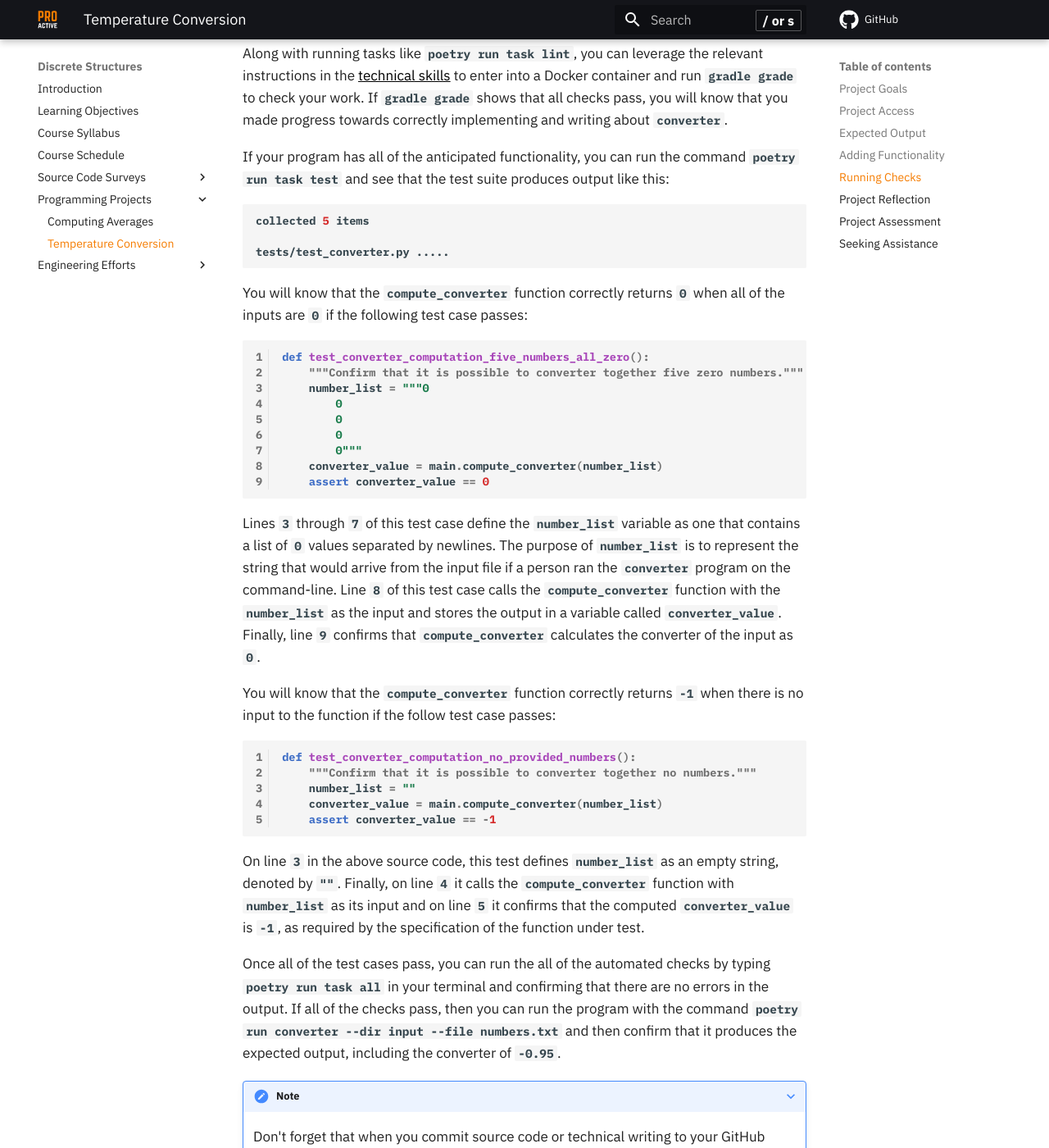
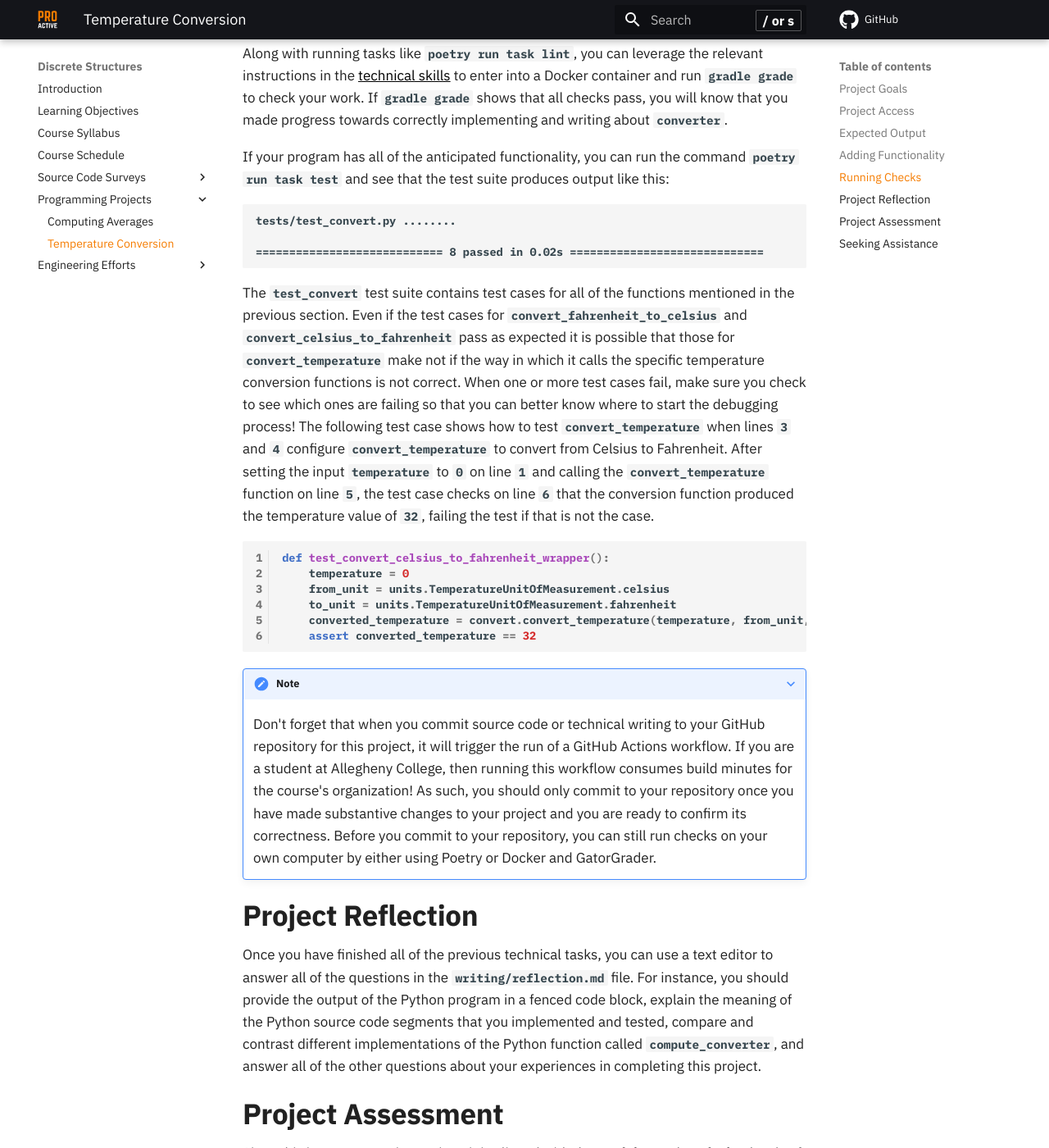
Before and after one commit to ProactiveProgrammers/www.proactiveprogrammers.com, an MkDocs documentation site: the page built from docs/discrete-structures/programming-projects/temperature-conversion.md, in a window 1280 px wide and 1400 px high, scrolled down 3584 px. Shown: the whole window at 82% size. Built offline with MkDocs 1.6.1 and Material for MkDocs 9.7.7, drawn with Linux system fonts in a browser that asks for light colours; comment, search, counter and statistics services are not loaded.

Commit message:
feat: Add the test case content to temperature-conversion.

````diff
--- a/docs/discrete-structures/programming-projects/temperature-conversion.md
+++ b/docs/discrete-structures/programming-projects/temperature-conversion.md
@@ -172,57 +172,34 @@ If your program has all of the anticipated functionality, you can run the
 command `poetry run task test` and see that the test suite produces output like
 this:
 
-```shell
-collected 5 items
+```
+tests/test_convert.py ........
 
-tests/test_converter.py .....
+============================ 8 passed in 0.02s =============================
 ```
 
-You will know that the `compute_converter` function correctly returns `0` when all
-of the inputs are `0` if the following test case passes:
+The `test_convert` test suite contains test cases for all of the functions
+mentioned in the previous section. Even if the test cases for
+`convert_fahrenheit_to_celsius` and `convert_celsius_to_fahrenheit` pass as
+expected it is possible that those for `convert_temperature` make not if the way
+in which it calls the specific temperature conversion functions is not correct.
+When one or more test cases fail, make sure you check to see which ones are
+failing so that you can better know where to start the debugging process! The
+following test case shows how to test `convert_temperature` when lines `3` and
+`4` configure `convert_temperature` to convert from Celsius to Fahrenheit. After
+setting the input `temperature` to `0` on line `1` and calling the
+`convert_temperature` function on line `5`, the test case checks on line `6`
+that the conversion function produced the temperature value of `32`, failing the
+test if that is not the case.
 
 ```python linenums="1"
-def test_converter_computation_five_numbers_all_zero():
-    """Confirm that it is possible to converter together five zero numbers."""
-    number_list = """0
-        0
-        0
-        0
-        0"""
-    converter_value = main.compute_converter(number_list)
-    assert converter_value == 0
+def test_convert_celsius_to_fahrenheit_wrapper():
+    temperature = 0
+    from_unit = units.TemperatureUnitOfMeasurement.celsius
+    to_unit = units.TemperatureUnitOfMeasurement.fahrenheit
+    converted_temperature = convert.convert_temperature(temperature, from_unit, to_unit)
+    assert converted_temperature == 32
 ```
-
-Lines `3` through `7` of this test case define the `number_list` variable as one
-that contains a list of `0` values separated by newlines. The purpose of
-`number_list` is to represent the string that would arrive from the input file
-if a person ran the `converter` program on the command-line. Line `8` of this test
-case calls the `compute_converter` function with the `number_list` as the input
-and stores the output in a variable called `converter_value`. Finally, line `9`
-confirms that `compute_converter` calculates the converter of the input as `0`.
-
-You will know that the `compute_converter` function correctly returns `-1` when
-there is no input to the function if the follow test case passes:
-
-```python linenums="1"
-def test_converter_computation_no_provided_numbers():
-    """Confirm that it is possible to converter together no numbers."""
-    number_list = ""
-    converter_value = main.compute_converter(number_list)
-    assert converter_value == -1
-```
-
-On line `3` in the above source code, this test defines `number_list` as an
-empty string, denoted by `""`. Finally, on line `4` it calls the
-`compute_converter` function with `number_list` as its input and on line `5` it
-confirms that the computed `converter_value` is `-1`, as required by the
-specification of the function under test.
-
-Once all of the test cases pass, you can run the all of the automated checks by
-typing `poetry run task all` in your terminal and confirming that there are no
-errors in the output. If all of the checks pass, then you can run the program
-with the command `poetry run converter --dir input --file numbers.txt` and then
-confirm that it produces the expected output, including the converter of `-0.95`.
 
 ???+ note
 
````
